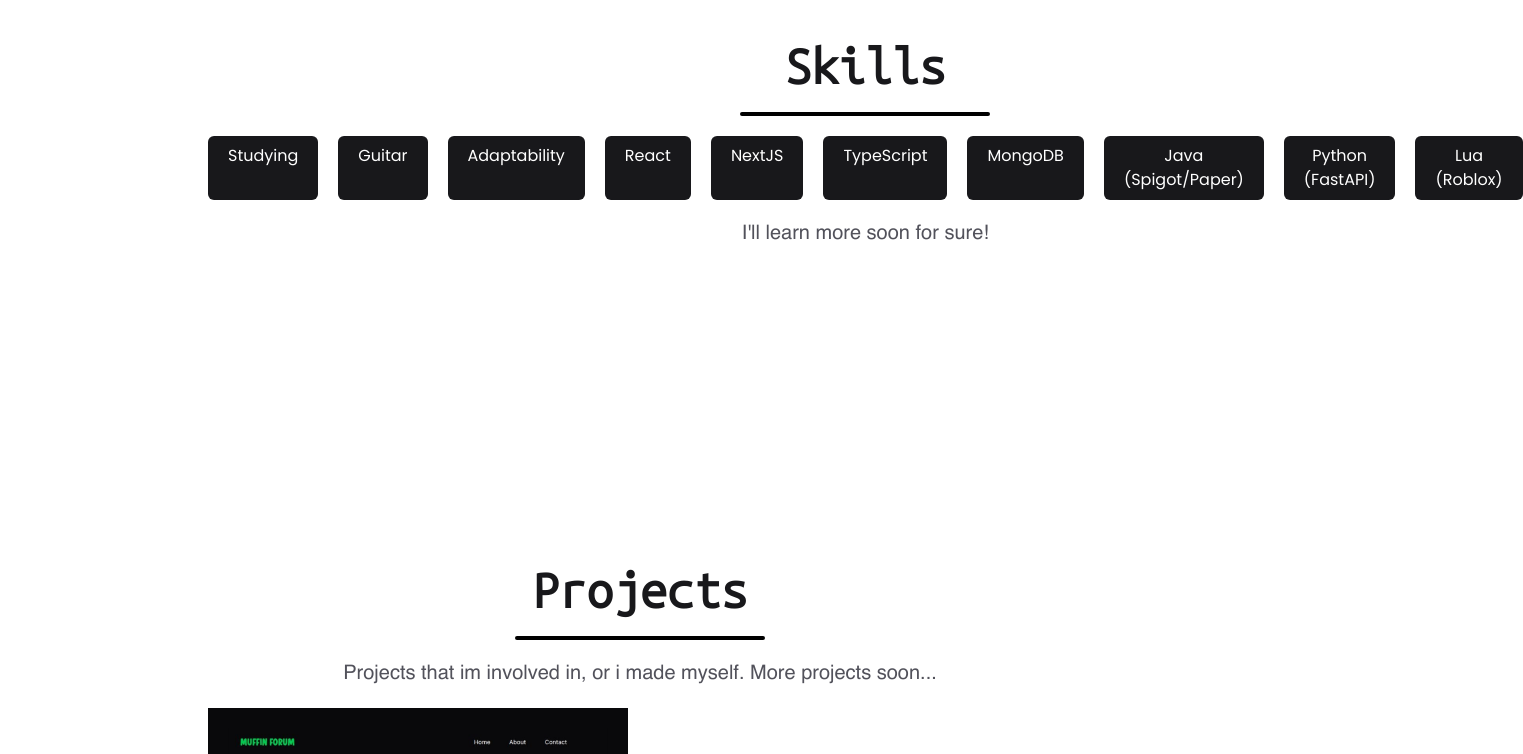
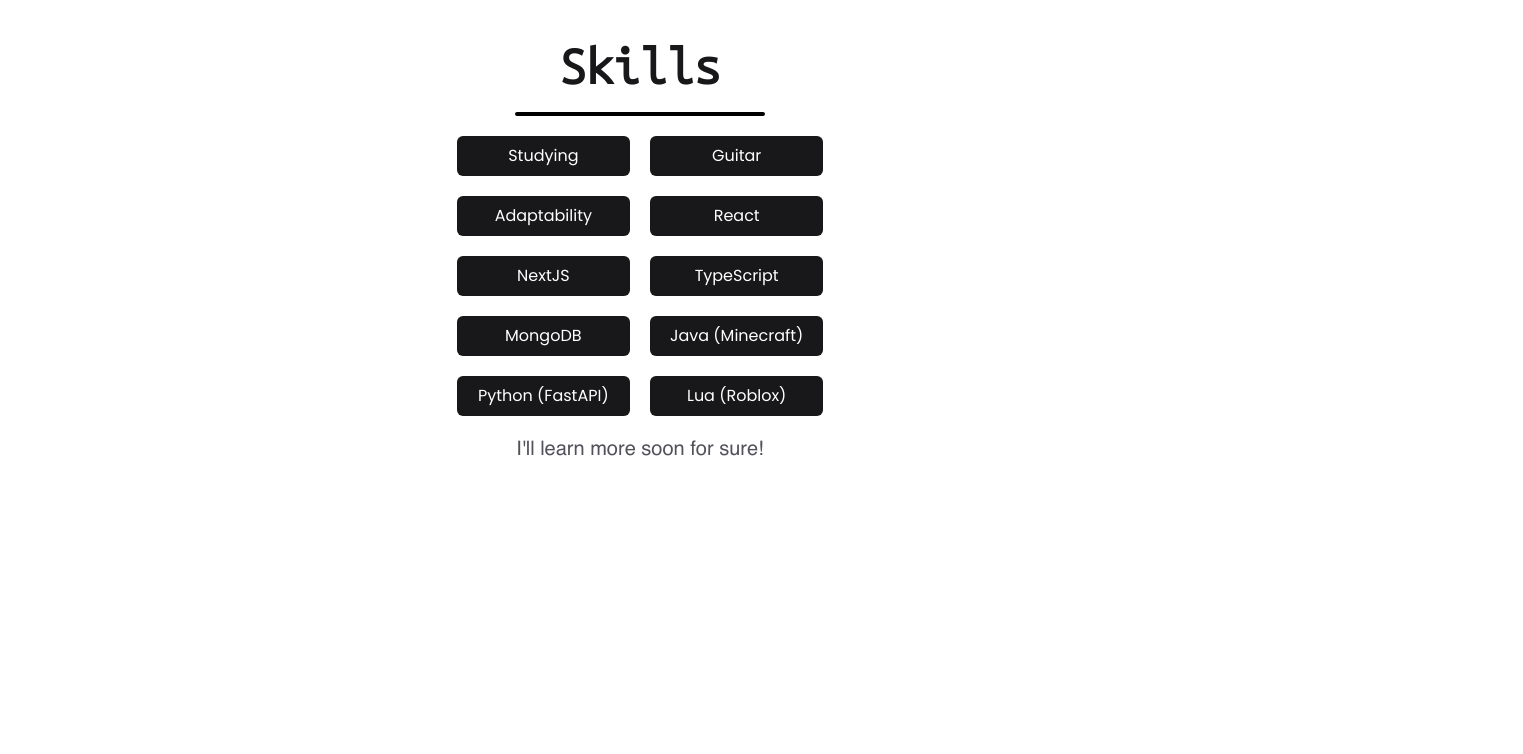
Before and after one commit to mvfflin/mvfflin-profile, a Next.js app: page / in a window 1280 px wide. Shown: the part 1280-2034 px from the top of the page, 1523 px wide, since content can reach past the window. Built offline with nearby package versions, Linux system fonts and the light colour scheme.

Commit message:
fix: fixed the stacks expanding to the right on certain devices

```diff
--- a/src/components/stacks.tsx
+++ b/src/components/stacks.tsx
@@ -7,7 +7,7 @@ export const StacksSection = () => {
     "NextJS",
     "TypeScript",
     "MongoDB",
-    "Java (Spigot/Paper)",
+    "Java (Minecraft)",
     "Python (FastAPI)",
     "Lua (Roblox)",
   ];
@@ -17,7 +17,7 @@ export const StacksSection = () => {
       <div className="m-auto">
         <h1 className="title font-ubuntu_sans">Skills</h1>
         <hr className="line"></hr>
-        <div className="grid grid-cols-1 xl:flex xl:text-center xl:justify-center gap-5">
+        <div className="grid grid-cols-2 xl:grid-rows-2 xl:text-center xl:justify-center gap-5">
           {stacks.map((stack, index) => {
             return (
               <div
```
